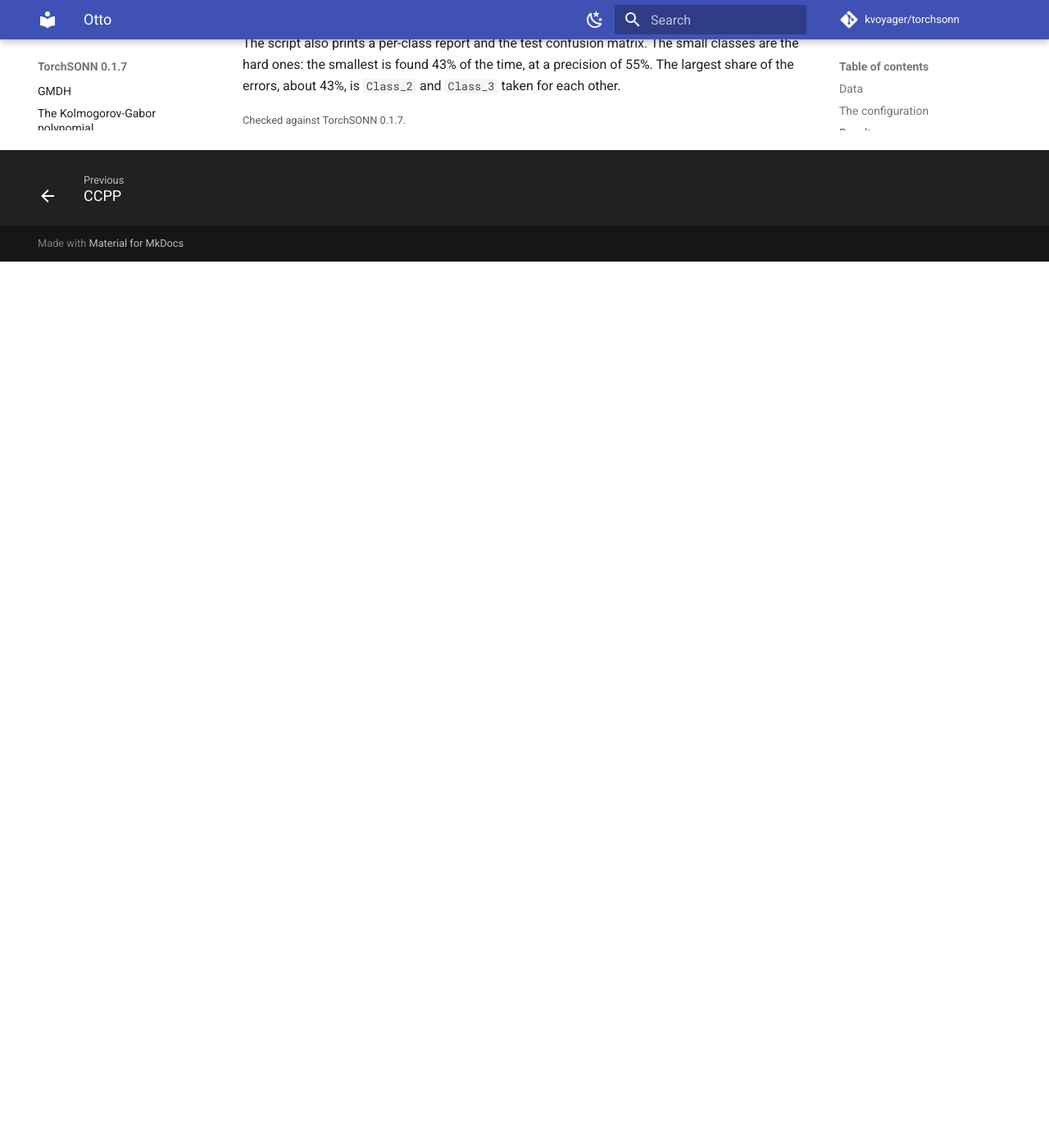
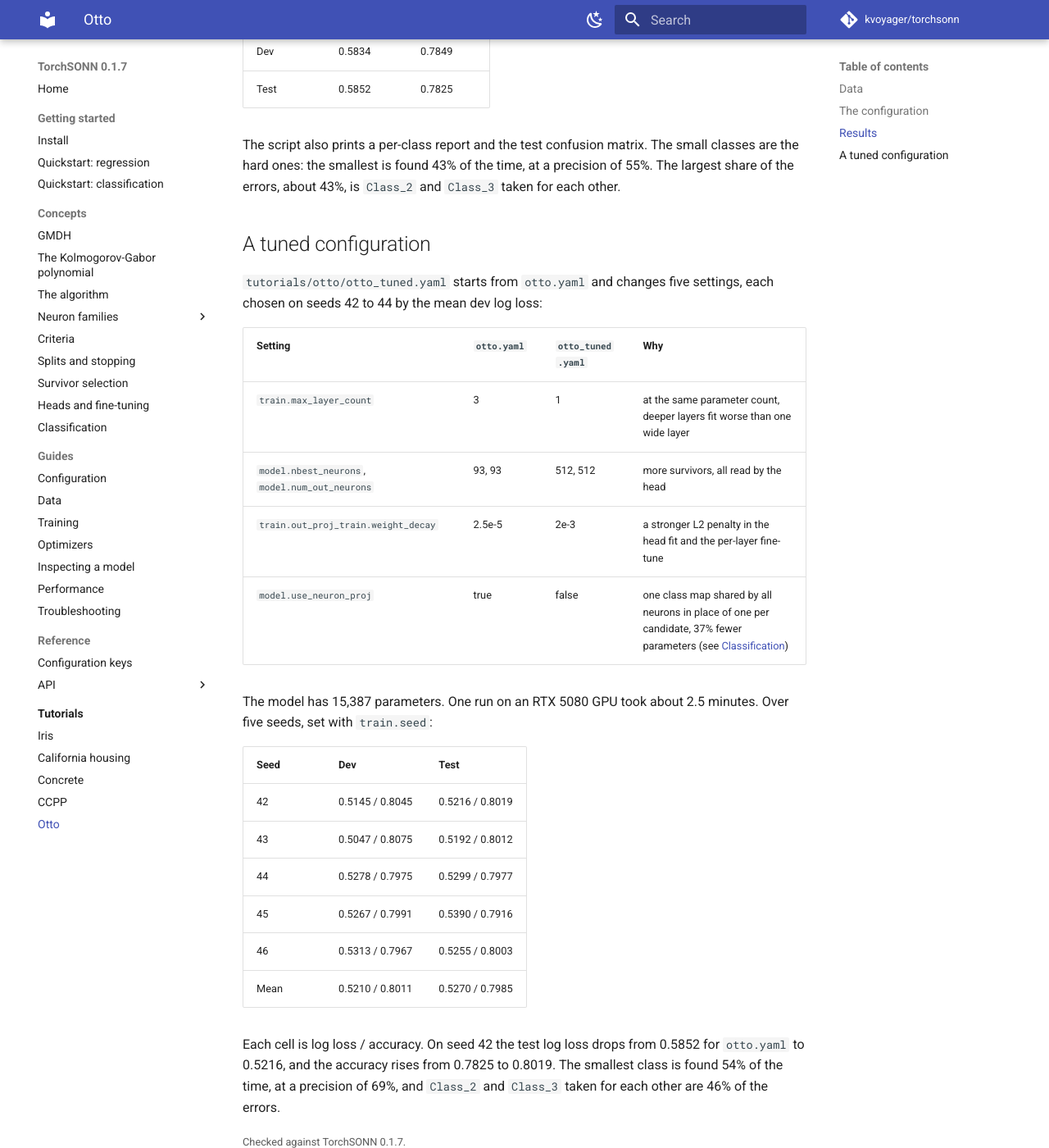
Before and after one commit to kvoyager/torchsonn, an MkDocs documentation site: the page built from docs/tutorials/otto.md, in a window 1280 px wide and 1400 px high, scrolled down 2492 px. Shown: the whole window at 82% size. Built offline with MkDocs 1.6.1 and Material for MkDocs 9.7.7, drawn with Linux system fonts in a browser that asks for light colours; comment, search, counter and statistics services are not loaded; before the commit the page ends 2811 px from its top, so only the background shows below that; some of the changed text lies outside the part shown.

Commit message:
tutorial(otto): otto_tuned.yaml, one wide layer of 512 survivors
otto_tuned.yaml composes otto.yaml and changes five settings: one layer,
512 survivors all read by the head, L2 2e-3 in the head fit and the
per-layer fine-tune, and one class map shared by all neurons. 15,387
parameters; mean test log loss 0.5270 at accuracy 0.7985 over seeds 42
to 46. otto_classification.py takes --config-name to run it. Docs page,
tutorials index and CHANGELOG updated.

````diff
--- a/docs/tutorials/otto.md
+++ b/docs/tutorials/otto.md
@@ -13,6 +13,13 @@ python tutorials/otto/otto_classification.py
 
 The script reads `tutorials/otto/otto.yaml` with Hydra's compose API, so it
 takes no command-line overrides: change the YAML file to change a setting.
+`--config-name` picks another YAML file in the same folder; the one shipped
+with it is `otto_tuned.yaml` (see [A tuned configuration](#a-tuned-configuration)):
+
+```bash
+python tutorials/otto/otto_classification.py --config-name otto_tuned
+```
+
 It does not plot, so it runs on a base install. A notebook version,
 `tutorials/otto/otto.ipynb`, draws the confusion matrix and the layer
 errors inline with matplotlib.
@@ -81,4 +88,34 @@ The small classes are the hard ones: the smallest is found 43% of the time,
 at a precision of 55%. The largest share of the errors, about 43%, is
 `Class_2` and `Class_3` taken for each other.
 
+## A tuned configuration
+
+`tutorials/otto/otto_tuned.yaml` starts from `otto.yaml` and changes five
+settings, each chosen on seeds 42 to 44 by the mean dev log loss:
+
+| Setting | `otto.yaml` | `otto_tuned.yaml` | Why |
+|---|---|---|---|
+| `train.max_layer_count` | 3 | 1 | at the same parameter count, deeper layers fit worse than one wide layer |
+| `model.nbest_neurons`, `model.num_out_neurons` | 93, 93 | 512, 512 | more survivors, all read by the head |
+| `train.out_proj_train.weight_decay` | 2.5e-5 | 2e-3 | a stronger L2 penalty in the head fit and the per-layer fine-tune |
+| `model.use_neuron_proj` | true | false | one class map shared by all neurons in place of one per candidate, 37% fewer parameters (see [Classification](../concepts/classification.md#a-projection-per-candidate)) |
+
+The model has 15,387 parameters. One run on an RTX 5080 GPU took about
+2.5 minutes. Over five seeds, set with `train.seed`:
+
+| Seed | Dev | Test |
+|---|---|---|
+| 42 | 0.5145 / 0.8045 | 0.5216 / 0.8019 |
+| 43 | 0.5047 / 0.8075 | 0.5192 / 0.8012 |
+| 44 | 0.5278 / 0.7975 | 0.5299 / 0.7977 |
+| 45 | 0.5267 / 0.7991 | 0.5390 / 0.7916 |
+| 46 | 0.5313 / 0.7967 | 0.5255 / 0.8003 |
+| Mean | 0.5210 / 0.8011 | 0.5270 / 0.7985 |
+
+Each cell is log loss / accuracy. On seed 42 the test log loss drops from
+0.5852 for `otto.yaml` to 0.5216, and the accuracy rises from 0.7825 to
+0.8019. The smallest class is found 54% of the time, at a precision of
+69%, and `Class_2` and `Class_3` taken for each other are 46% of the
+errors.
+
 <small>Checked against TorchSONN 0.1.7.</small>
````
Also changed, not shown: CHANGELOG.md (+10 -0 lines), docs/tutorials/index.md (+2 -1 lines), 2 other files.
